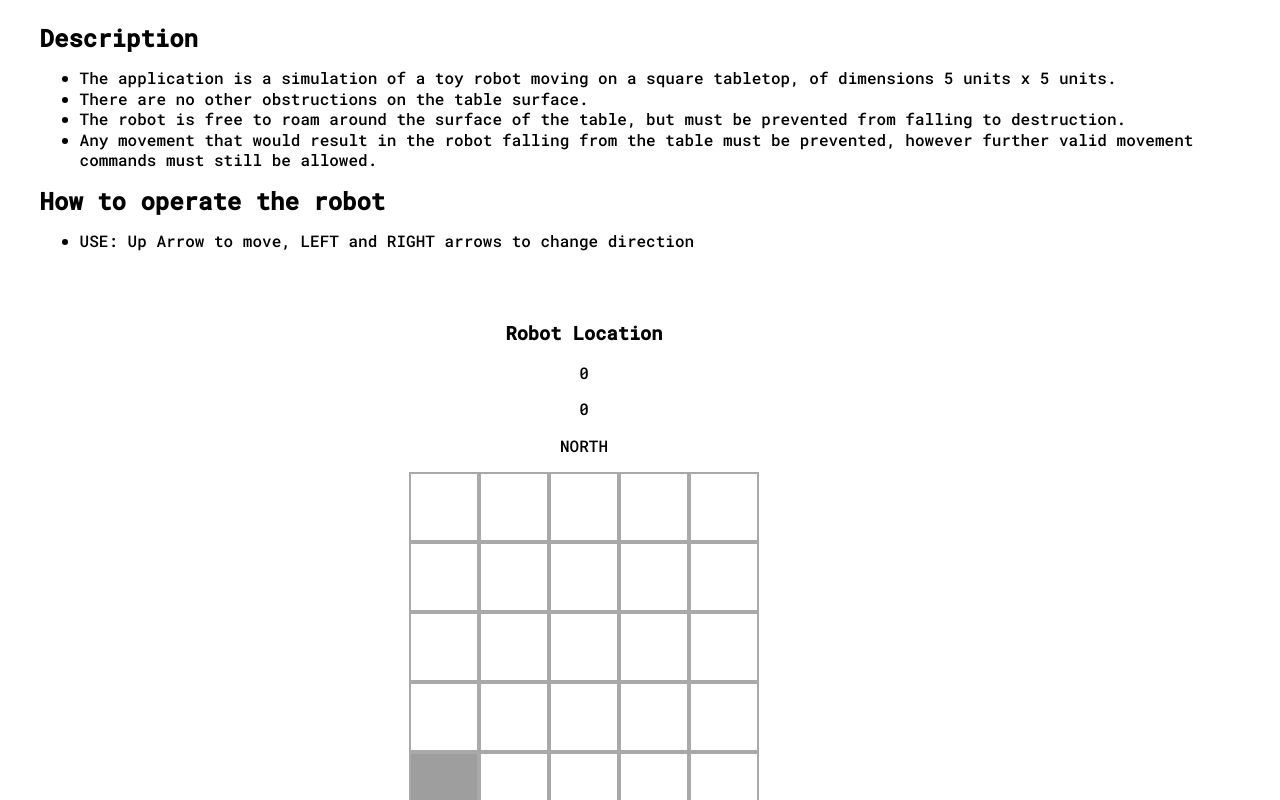
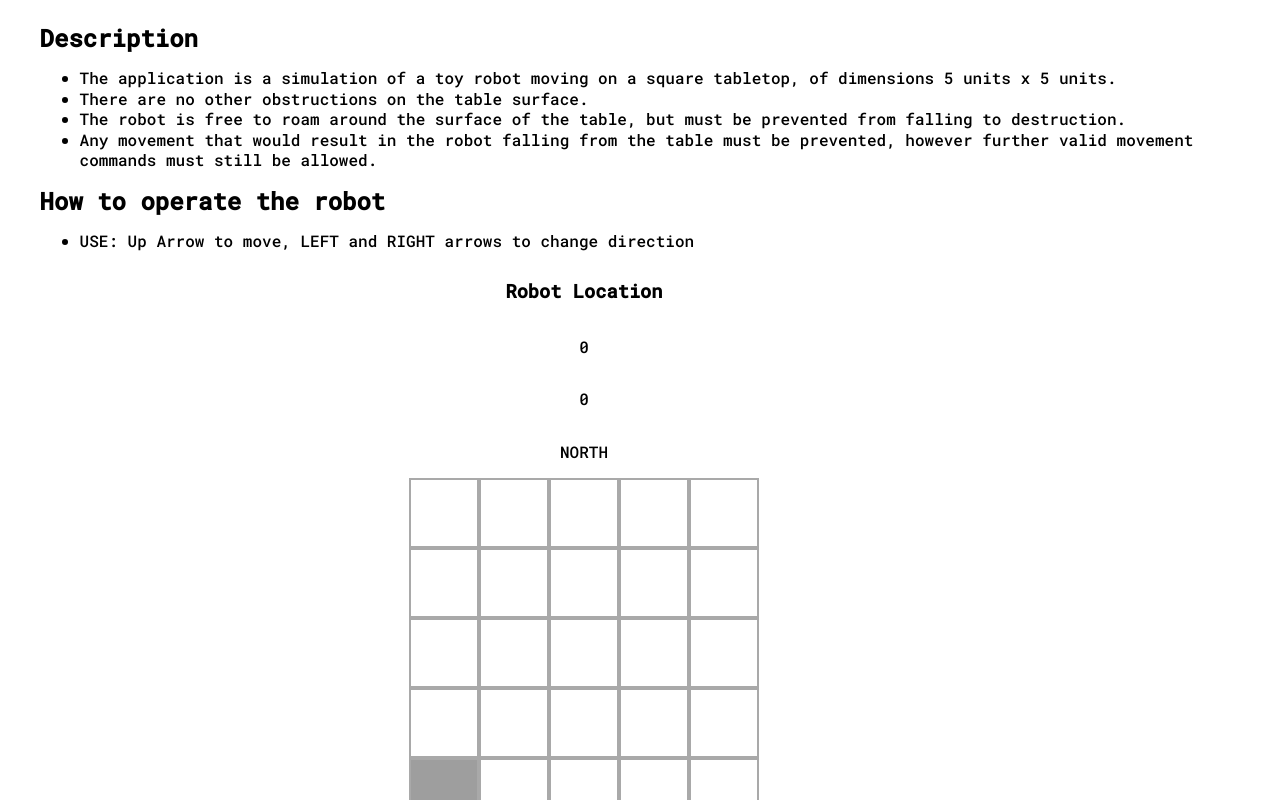
Before and after one commit to pvahanian/ToyRobotv2, a React (Create React App) app: page / in a window 1280 px wide. Both pictures are taken after a click on the button "START". Shown: the top 800 px of the page. Built offline with nearby package versions, Linux system fonts and the light colour scheme; grey boxes are pictures that could not be loaded.

Commit message:
Styling and Arrow warning change added.

```diff
--- a/src/App.css
+++ b/src/App.css
@@ -46,7 +46,7 @@
 #showInfo{
   display: none;
   flex-direction: column-reverse;
-  margin:37px 0px;
+  margin: -5px 0px;
   transition: opacity .55s;
   opacity: 0;
  }
@@ -144,6 +144,7 @@
   align-items: baseline;
   justify-content: center;
   padding-right: 10px;
+  max-height: 95px;
 }
 .highlight{
   background-color: yellowgreen;
@@ -160,8 +161,12 @@
 .robots:hover{
 background-color: lightgreen;
 }
+#robotLocation{
+  display: flex;
+  flex-direction: column;
+  justify-content: center;
+}
 #arrowKeysInstructions{
-  margin:10px;
-  padding:5px;
+  color:red;
   display:none;
 }
--- a/src/components/Board.tsx
+++ b/src/components/Board.tsx
@@ -24,10 +24,10 @@ const Board: React.FC<{ robotData: RobotData; oldLocation: string }> = ({
     const boardHolder= document.getElementById("board")!
     boardHolder.addEventListener("click", function () {
       let arrowKeys:HTMLElement = document.getElementById("arrowKeysInstructions")!
-      arrowKeys.setAttribute('style',"display:flex")
+      arrowKeys.setAttribute('style',"display:block")
     })
     return (
-      <div>
+      <div id="robotLocation">
         <h3>Robot Location</h3>
         <p>{robotData.x}</p>
         <p>{robotData.y}</p>
--- a/src/components/InputForm.tsx
+++ b/src/components/InputForm.tsx
@@ -73,7 +73,9 @@ const InputForm: React.FC = () => {
     setRobotData(initInputChecker(splitInputString("Place, 0,0, north", robotData),oldLocation));
 
     document.addEventListener('keydown', function(event){
-       if(event.keyCode===37){
+      let arrowKeys:HTMLElement = document.getElementById("arrowKeysInstructions")!
+      arrowKeys.setAttribute('style',"display:none")
+      if(event.keyCode===37){
         setOldLocation(String(robotData.x) + String(robotData.y));
         const runthis = () => {
           let newFacing = turnLeft(robotData)
```
